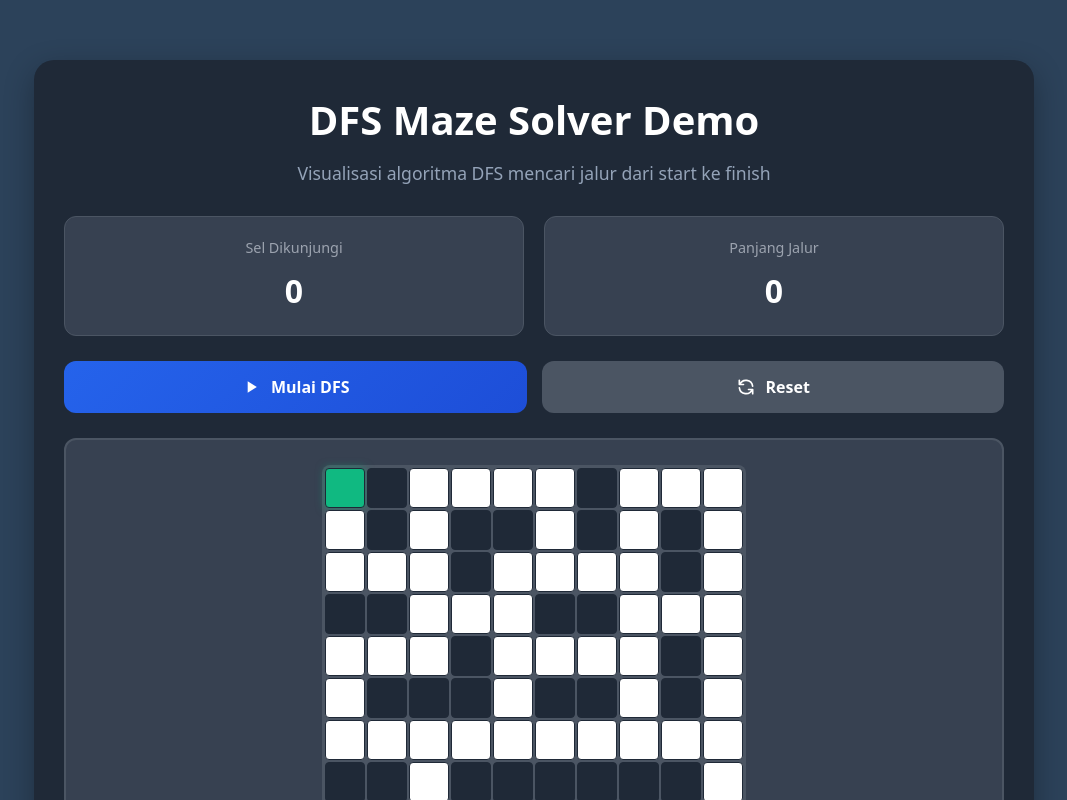
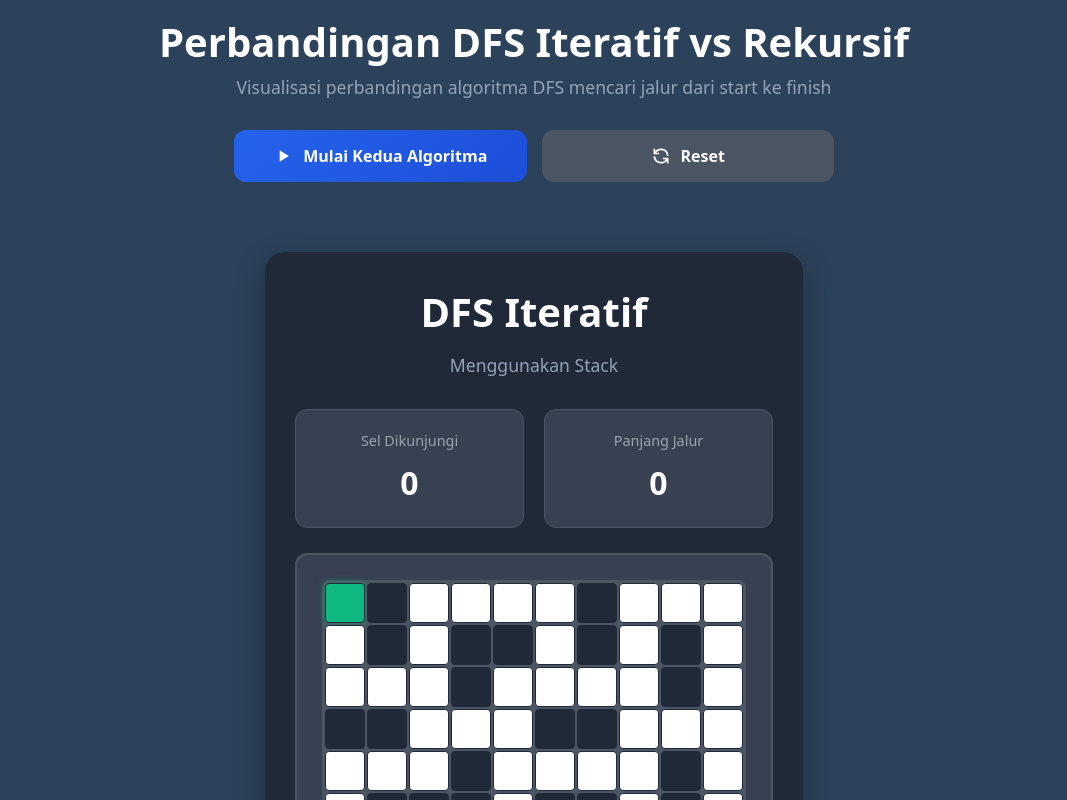
Before and after one commit to HedarJaki/maze-solver-demo-Web, a React (Vite) app: page / in a window 1280 px wide. Shown: the top 800 px of the page, without its empty margins (106-1173 px from the left). Built offline with nearby package versions, Linux system fonts and the light colour scheme.

Commit message:
applying both iterative and recursive

```diff
--- a/src/App.jsx
+++ b/src/App.jsx
@@ -3,13 +3,14 @@ import './style.css'
 import IterativeSection from './page/iterativePage'
 import RecursiveSection from './page/recursivePage'
 import SimpleMazeSolver from './page/demopage'
+import DualMazeSolver from './page/dualMazeSolver'
 // import { Play, RotateCcw } from 'lucide-react';
 
 function App() {
 
   return (
     <div className='cihuy-2'>
-      <SimpleMazeSolver/>
+      <DualMazeSolver/>
       <IterativeSection/>
       <RecursiveSection/>
     </div>
--- a/src/page/dualMazeSolver.jsx
+++ b/src/page/dualMazeSolver.jsx
@@ -224,7 +224,7 @@ const DualMazeSolver = () => {
         .dual-maze-container {
           display: grid;
           grid-template-columns: 1fr 1fr;
-          gap: 20px;
+
         }
 
         @media (max-width: 1400px) {
@@ -233,7 +233,7 @@ const DualMazeSolver = () => {
           }
         }
       `}</style>
-      <div className="main-container">
+      <div className="">
         {/* Header Utama */}
         <div className="main-header">
           <h1 className="main-title">Perbandingan DFS Iteratif vs Rekursif</h1>
```
